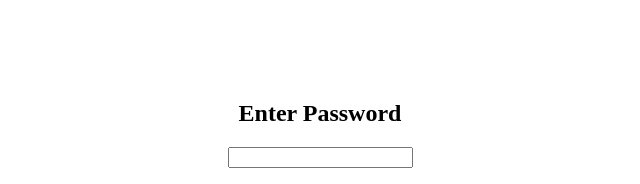
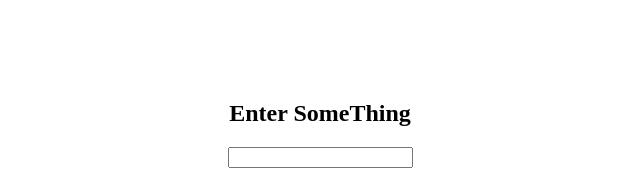
Before and after one commit to Koya-Madhusudhana-Rao/realtime-chat, a Next.js app: page / in a window 1280 px wide. Shown: the top 184 px of the page, without its empty margins (320-960 px from the left). Built offline with nearby package versions, Linux system fonts and the light colour scheme.

Commit message:
Update PasswordGate.js

```diff
--- a/components/PasswordGate.js
+++ b/components/PasswordGate.js
@@ -5,11 +5,11 @@ import { useState } from "react";
 export default function PasswordGate({ onAccess }) {
     const [password, setPassword] = useState("");
 
-    const ROOM_PASSWORD = "botcharan";
+    const ROOM_PASSWORD = "hacker123";
 
     return (
         <div style={{ textAlign: "center", marginTop: 100 }}>
-            <h2>Enter Password</h2>
+            <h2>Enter SomeThing</h2>
             <input
                 type="password"
                 onChange={(e) => setPassword(e.target.value)}
```
